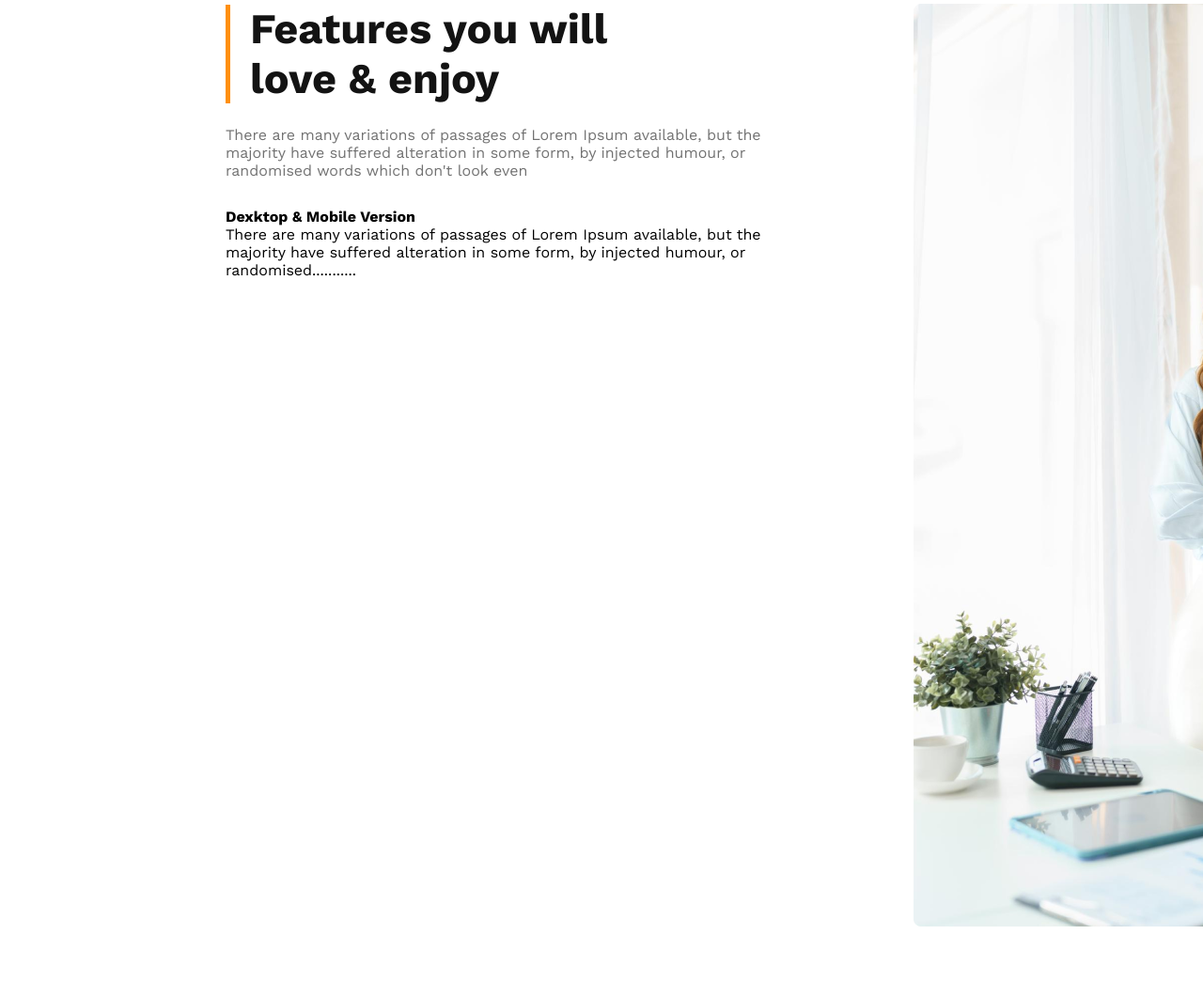
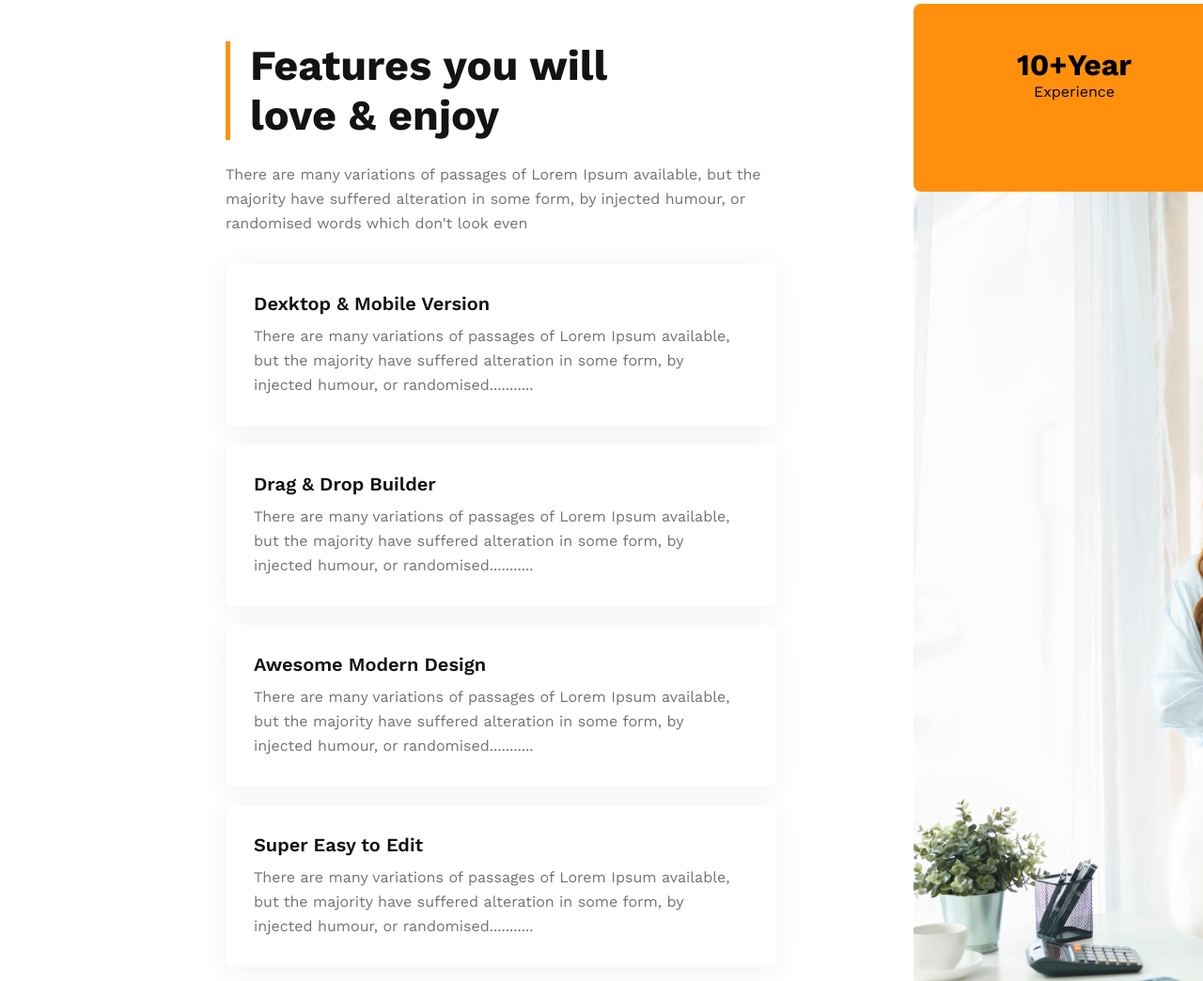
Before and after one commit to jmmahfuz/second-assignment, a plain HTML site: page index.html in a window 1280 px wide. Shown: the part 2277-3321 px from the top of the page at 94% size. Drawn offline with nearby package versions, Linux system fonts and the light colour scheme; a web font is replaced by a local one.

Commit message:
secend commit

```diff
--- a/css/style.css
+++ b/css/style.css
@@ -132,11 +132,12 @@ body {
     display: flex;
     justify-content: space-between;
     gap: 54px;
-    padding: 130px 240px;
+    padding: 0px 240px;
 }
 
 .part {
     width: 586px;
+    padding-top: 169px;
 }
 
 .our_services_title {
@@ -162,7 +163,44 @@ body {
     font-weight: 400;
     font-size: 16px;
     color: #727272;
+    line-height: 26px;
     padding-bottom: 30px;
+}
+
+.item {
+    padding: 30px 42px 30px 30px;
+    box-shadow: 0px 4px 30px rgba(0, 0, 0, 0.06);
+    border-radius: 8px;
+    background: #FFFFFF;
+    margin-bottom: 20px;
+}
+
+.item h4 {
+    font-weight: 600;
+    font-size: 20px;
+    color: #131313;
+    padding-bottom: 10px;
+}
+
+.item p {
+    font-weight: 400;
+    font-size: 16px;
+    line-height: 26px;
+    color: #727272;
+}
+
+.architecture {
+    padding-top: 130px;
+}
+
+.experience{
+    width: 342px;
+    height: 200px;
+    background: #FF900E;
+    border-radius: 8px;
+    border: none;
+    text-align: center;
+    padding: 46px 42px;
 }
 
 /* main part end */
--- a/index.html
+++ b/index.html
@@ -81,9 +81,25 @@
                         <p>There are many variations of passages of Lorem Ipsum available, but the majority have
                             suffered alteration in some form, by injected humour, or randomised...........</p>
                     </div>
+                    <div class="item">
+                        <h4>Drag & Drop Builder</h4>
+                        <p>There are many variations of passages of Lorem Ipsum available, but the majority have suffered alteration in some form, by injected humour, or randomised...........</p>
+                    </div>
+                    <div class="item">
+                        <h4>Awesome Modern Design</h4>
+                        <p>There are many variations of passages of Lorem Ipsum available, but the majority have suffered alteration in some form, by injected humour, or randomised...........</p>
+                    </div>
+                    <div class="item">
+                        <h4>Super Easy to Edit</h4>
+                        <p>There are many variations of passages of Lorem Ipsum available, but the majority have suffered alteration in some form, by injected humour, or randomised...........</p>
+                    </div>
                 </div>
             </div>
-            <div class="architecher">
+            <div class="architecture">
+                <div class="experience">
+                    <h1>10+Year</h1>
+                    <p>Experience</p>
+                </div>
                 <img src="images/architect.png" alt="">
             </div>
         </div>
```
